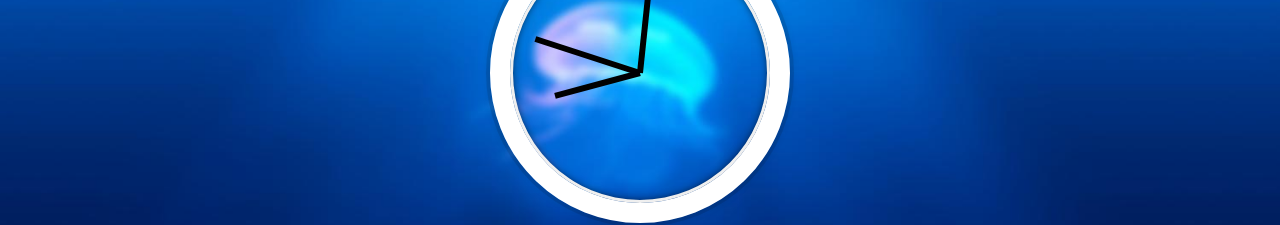
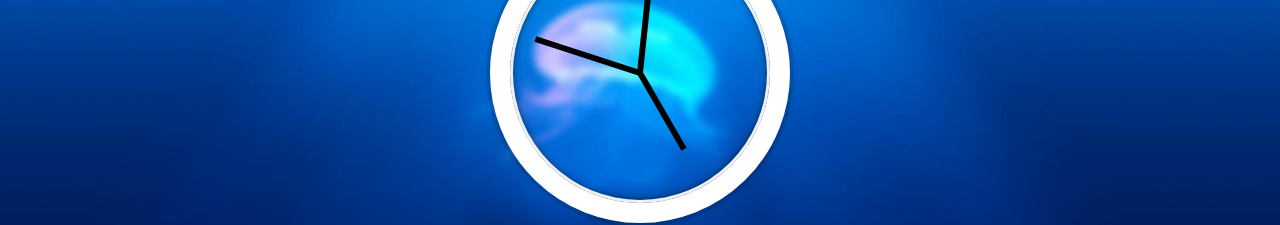
Before and after one commit to kamilpreweda/js_clock, a website: page src/content/index.html in a window 1280 px wide. Shown: the part 327-552 px from the top of the page. Drawn offline with nearby package versions, Linux system fonts and the light colour scheme; files that its build step writes are made by us from their sources; files whose address does not match are found by name.

Commit message:
adjusted hands lenghts

```diff
--- a/src/js/main.js
+++ b/src/js/main.js
@@ -27,7 +27,7 @@ function setDate() {
   const minutes = now.getMinutes();
   const minutesDegrees = ((minutes / 60) * 360) + 90;
   const hours = now.getHours();
-  const hoursDegrees = ((hours / 24) * 360) + 90;
+  const hoursDegrees = ((hours / 12) * 360) + 90;
   secondHand.style.transform = `rotate(${secondsDegrees}deg)`;
   minuteHand.style.transform = `rotate(${minutesDegrees}deg)`;
   hourHand.style.transform = `rotate(${hoursDegrees}deg)`;
--- a/src/scss/main.scss
+++ b/src/scss/main.scss
@@ -68,4 +68,5 @@ body {
 .hour__hand {
   width: 40%;
   left: 10%;
+  background: black;
 }
```
